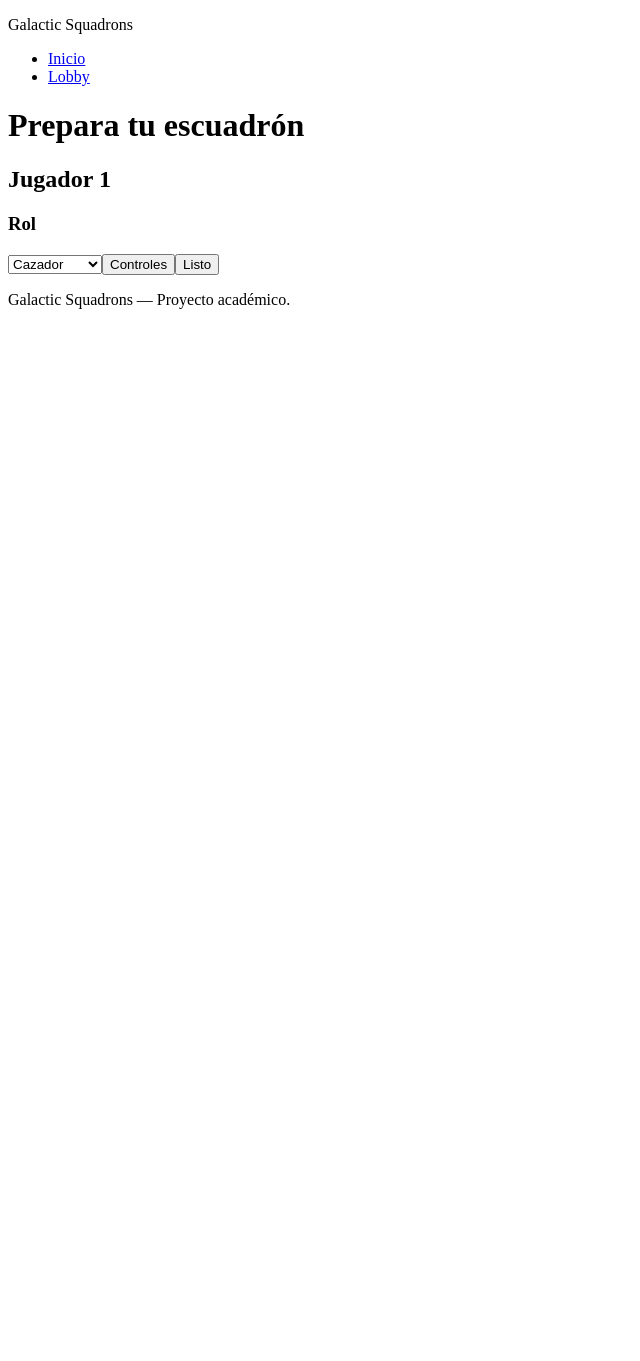
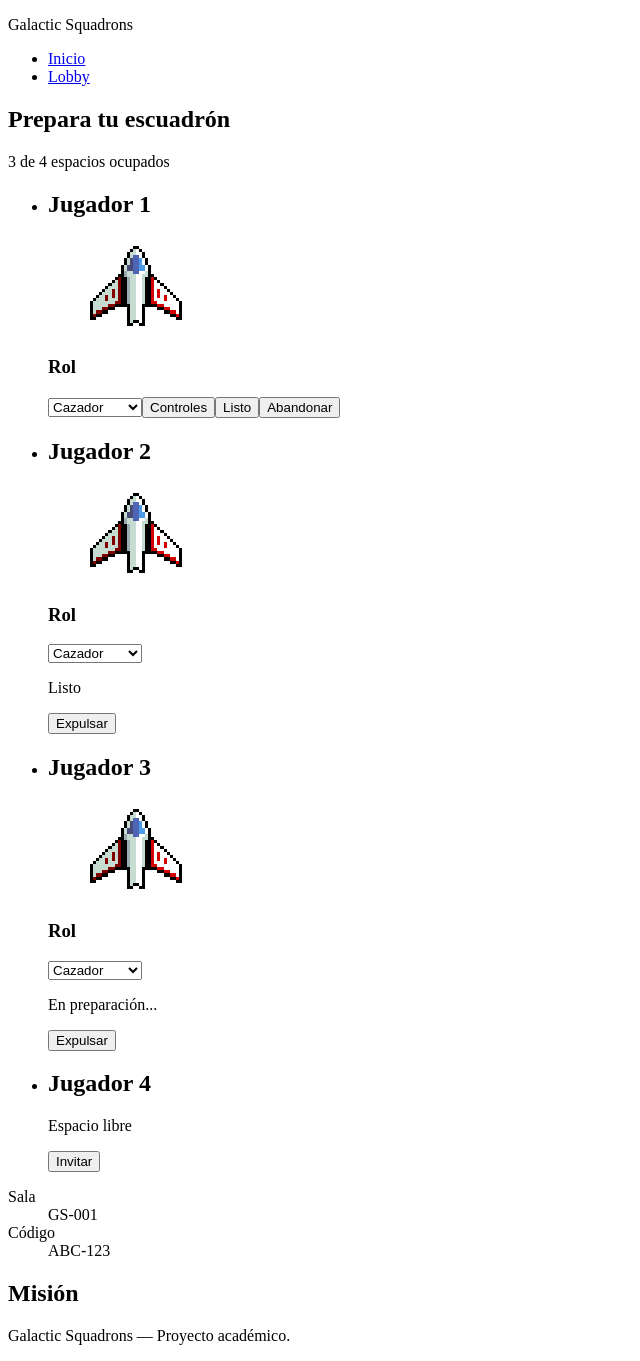
Before and after one commit to GeinerMB/proyecto-C00870-C15464-C25063-C27534, a React (Vite) app: page /#/lobby in a window 1280 px wide. Shown: the whole page, without its empty margins (0-640 px from the left). Before the commit the page ends 800 px from the top, so only its background shows below. Built offline with nearby package versions, Linux system fonts and the light colour scheme.

Commit message:
Add first part of lobby UI
Reworks the lobby into a room layout with player slots, role selectors, buttons for controls, ready, leave, expel, invite, and room metadata, plus navigation from the lobby to rules and home.

```diff
--- a/src/App.jsx
+++ b/src/App.jsx
@@ -1,6 +1,7 @@
 import { Link, Route, Routes } from "react-router";
 import Home from "./pages/Home.jsx";
 import Lobby from "./pages/Lobby.jsx";
+import Rules from "./pages/Rules.jsx";
 
 export default function App() {
   return (
@@ -24,6 +25,7 @@ export default function App() {
         <Routes>
           <Route path="/" element={<Home />} />
           <Route path="/lobby" element={<Lobby />} />
+          <Route path="/rules" element={<Rules />} />
         </Routes>
       </main>
 
--- a/src/pages/Lobby.jsx
+++ b/src/pages/Lobby.jsx
@@ -1,15 +1,32 @@
+import { Link, useNavigate } from "react-router";
+import fighterShip from "../../assets/player/fighter_ship.svg";
+
 export default function Lobby() {
+  const navigate = useNavigate();
+
   return (
     <>
-      <h1 id="title">Prepara tu escuadrón</h1>
+      <section id="lobby-room" aria-labelledby="lobby-room">
+        <header>
+          <h1 id="lobby-room-title">Prepara tu escuadrón</h1>
+          <p>3 de 4 espacios ocupados</p>
+        </header>
 
-      <section aria-labelledby="squad-players">
-
+        <ul id="players-list" aria-label="squad-players">
+          <li>
             <article aria-labelledby="player-one-title">
               <h2 id="player-one-title">Jugador 1</h2>
 
+              <figure>
+                <img
+                  src={fighterShip}
+                  alt="Nave del rol Cazador"
+                  width="96"
+                  height="96"
+                />
+              </figure>
+
               <h3>Rol</h3>
-
               <select
                 id="player-one-role"
                 name="player-one-role"
@@ -19,14 +36,109 @@ export default function Lobby() {
                 <option value="especialista">Especialista</option>
               </select>
 
-          <button type="button">
+              <button type="button" onClick={() => navigate("/rules")} >
                 Controles
               </button>
 
               <button type="button">
                 Listo
               </button>
+
+              <button type="button" onClick={() => navigate("/")}>
+                Abandonar
+              </button>
+
             </article>
+          </li>
+          <li>
+            <article aria-labelledby="player-two-title">
+              <h2 id="player-two-title">Jugador 2</h2>
+
+              <figure>
+                <img
+                  src={fighterShip}
+                  alt="Nave del rol Cazador"
+                  width="96"
+                  height="96"
+                />
+              </figure>
+
+              <h3>Rol</h3>
+              <select
+                id="player-two-role"
+                name="player-two-role"
+              >
+                <option value="cazador">Cazador</option>
+                <option value="guardian">Guardián</option>
+                <option value="especialista">Especialista</option>
+              </select>
+
+              <p>Listo</p>
+
+              <button type="button" aria-label="expel-player-two">
+                Expulsar
+              </button>
+            </article>
+          </li>
+          <li>
+            <article aria-labelledby="player-three-title">
+              <h2 id="player-three-title">Jugador 3</h2>
+              <figure>
+                <img
+                  src={fighterShip}
+                  alt="Nave del rol Cazador"
+                  width="96"
+                  height="96"
+                />
+              </figure>
+
+              <h3>Rol</h3>
+
+              <select
+                id="player-three-role"
+                name="player-three-role"
+              >
+                <option value="cazador">Cazador</option>
+                <option value="guardian">Guardián</option>
+                <option value="especialista">Especialista</option>
+              </select>
+
+              <p>En preparación...</p>
+
+              <button type="button" aria-label="expel-player-three">
+                Expulsar
+              </button>
+            </article>
+          </li>
+          <li>
+            <article aria-labelledby="player-four-title">
+              <h2 id="player-four-title">Jugador 4</h2>
+
+              <p>Espacio libre</p>
+              <button type="button">
+                Invitar
+              </button>
+            </article>
+          </li>
+        </ul>
+
+        <footer>
+          <dl>
+            <dt>Sala</dt>
+            <dd>GS-001</dd>
+
+            <dt>Código</dt>
+            <dd>ABC-123</dd>
+          </dl>
+        </footer>
+      </section>
+
+      <section id="lobby-mission" aria-labelledby="lobby-mission-title">
+        <header>
+          <h2 id="lobby-mission-title">Misión</h2>
+        </header>
+
+
       </section>
     </>
   );
--- a/src/pages/Rules.jsx
+++ b/src/pages/Rules.jsx
@@ -0,0 +1,7 @@
+export default function Rules() {
+    return (
+    <section>
+      <h1>Reglas</h1>
+    </section>
+    );
+}
```
Lines whose indentation alone changed are shown as unchanged.
